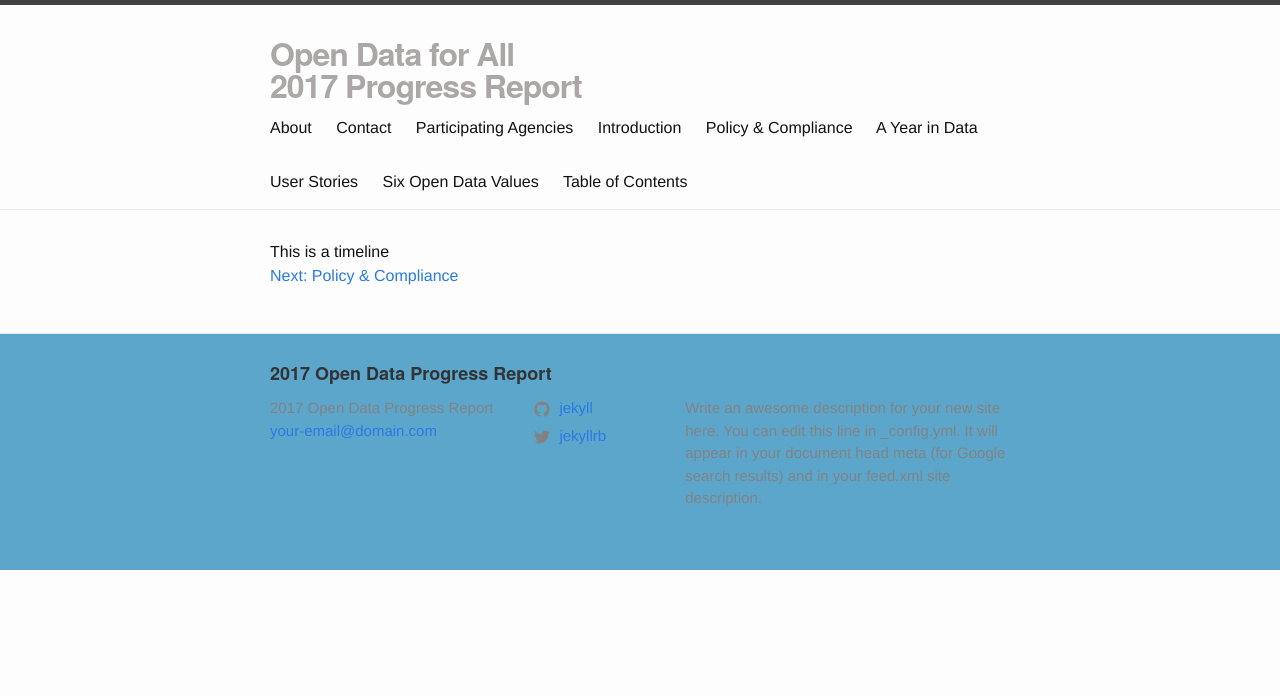
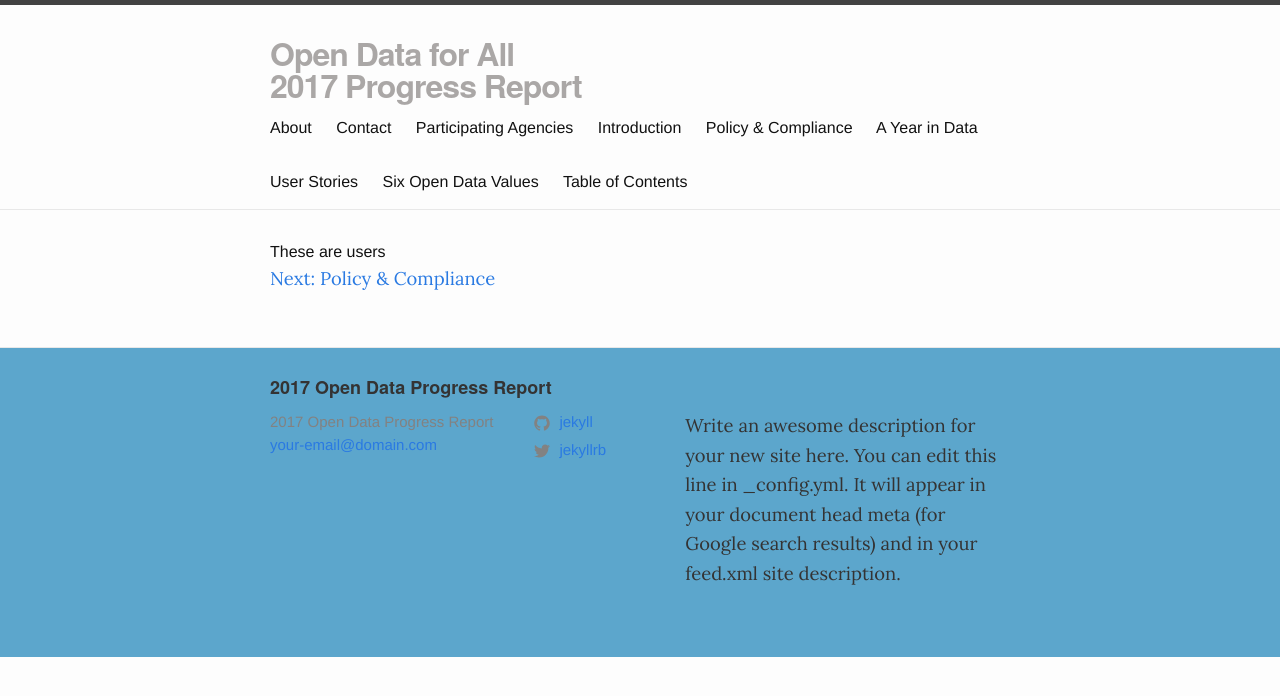
Before and after one commit to MODA-NYC/2017-Open-Data-Report, a Jekyll site: the page built from report/user-stories/index.md, in a window 1280 px wide. Shown: the top 696 px of the page. Built offline with Jekyll 4.4.1, drawn with Linux system fonts in a browser that asks for light colours.

Commit message:
Added serif typeface

```diff
--- a/_includes/head.html
+++ b/_includes/head.html
@@ -9,6 +9,7 @@
   <link rel="stylesheet" href="{{ "/assets/main.css" | relative_url }}">
   <link rel="canonical" href="{{ page.url | replace:'index.html','' | absolute_url }}">
   <link rel="alternate" type="application/rss+xml" title="{{ site.title | escape }}" href="{{ "/feed.xml" | relative_url }}">
+  <link href="https://fonts.googleapis.com/css?family=Lora" rel="stylesheet">
 
   {% if jekyll.environment == 'production' and site.google_analytics %}
   {% include google-analytics.html %}
--- a/_layouts/report-4.html
+++ b/_layouts/report-4.html
@@ -4,7 +4,7 @@
 
 <div class="wrapper">
 
-  This is a timeline
+  These are users
 
   {{ content }}
 
--- a/assets/main.scss
+++ b/assets/main.scss
@@ -7,6 +7,8 @@
 // 0. Variables
 
 $sans-serif: "HelveticaNeue", "Helvetica Neue", "Helvetica Neue", Helvetica, Arial, sans-serif;
+$serif: 'Lora', serif;
+
 $blue: #5CA6CC;
 $yellow: #FFC50F;
 $red: #DD5857;
@@ -23,6 +25,14 @@
   font-family: $sans-serif;
   font-weight: 700;
   line-height: 1;
+}
+
+p {
+  color: $darkGrey;
+  font-family: $serif;
+  font-size: 1.15rem;
+  line-height: 1.6;
+  margin-bottom: 1.5rem;
 }
 
 h1 {
```
